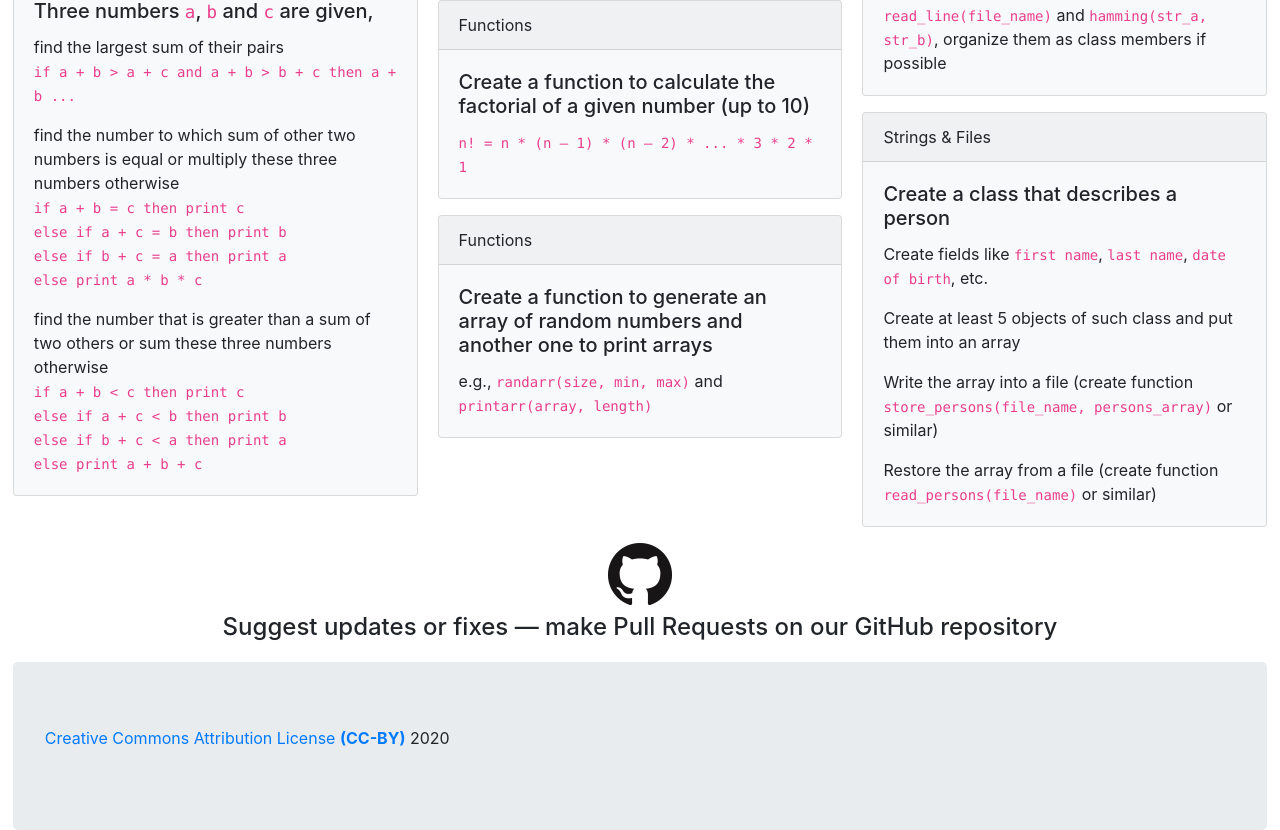
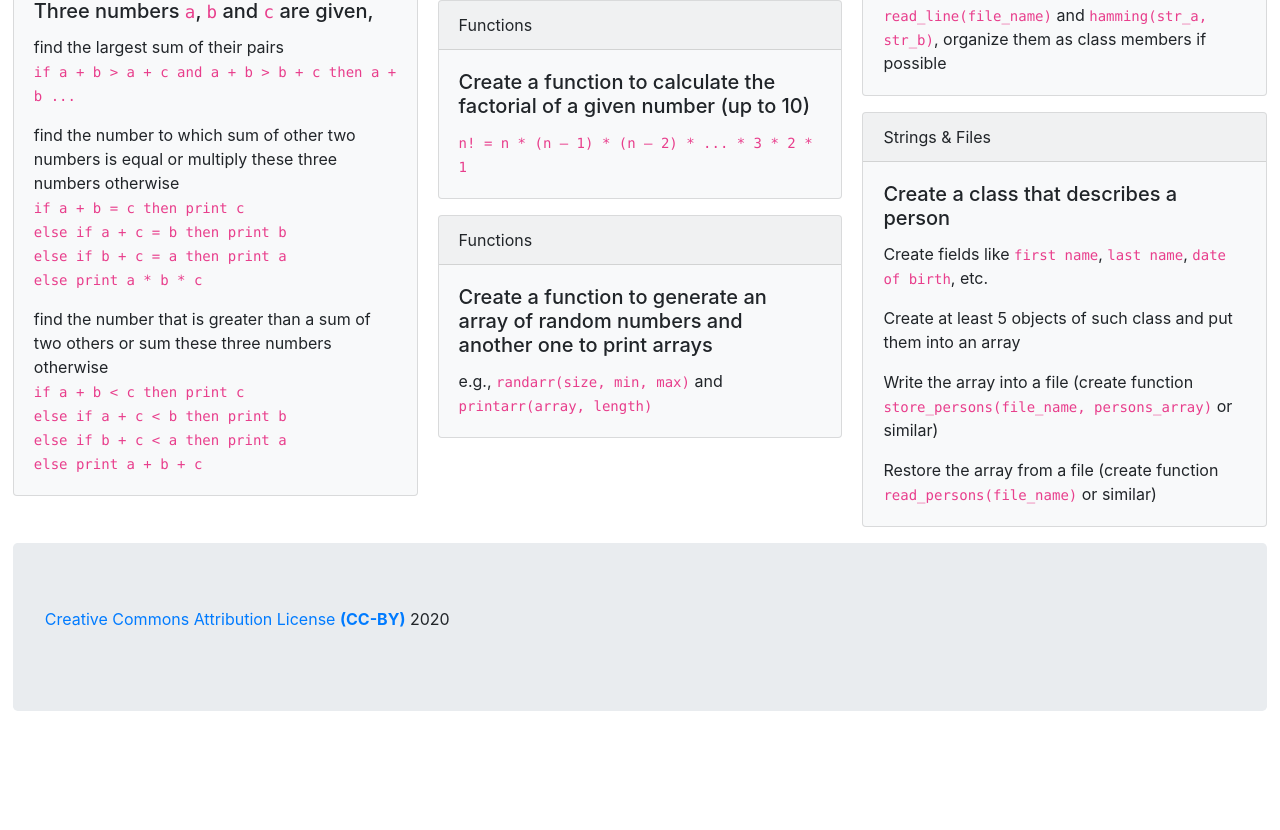
Before and after one commit to andriikopp/learntocode, a PHP site: page / in a window 1280 px wide. Shown: the part 2138-2968 px from the top of the page. After the commit the page ends 2849 px from the top, so only its background shows below. Run offline with PHP 8.4, Linux system fonts and the light colour scheme.

Commit message:
Update index.php

```diff
--- a/index.php
+++ b/index.php
@@ -233,21 +233,6 @@
         </div>
     </div>
 
-    <div class="container" style="margin-bottom: 1%;">
-        <div class="row justify-content-md-center">
-            <div class="col-md-auto">
-                <a target="_blank" href="https://github.com/learntocode-cs/learntocode">
-                    <img src="GitHub-Mark-64px.png" alt="GitHub Mark" />
-                </a>
-            </div>
-        </div>
-        <div class="row justify-content-md-center" style="margin-top: 0.5%;">
-            <div class="col-md-auto">
-                <h4>Suggest updates or fixes — make Pull Requests on our GitHub repository</h4>
-            </div>
-        </div>
-    </div>
-
     <div class="jumbotron" style="margin-bottom: -3%;">
         <p>
             <a href="https://creativecommons.org/licenses/by/3.0/legalcode">Creative Commons Attribution License <b>(CC-BY)</b></a>
```
